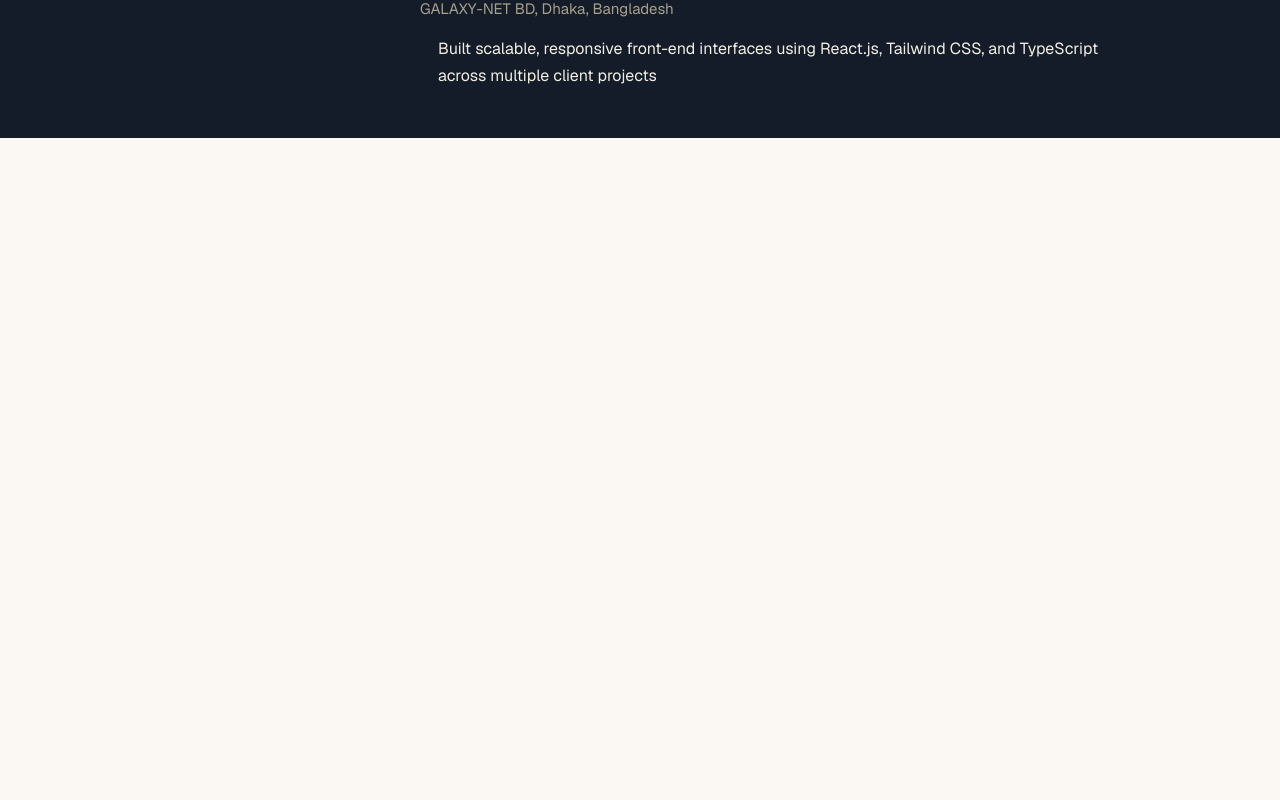
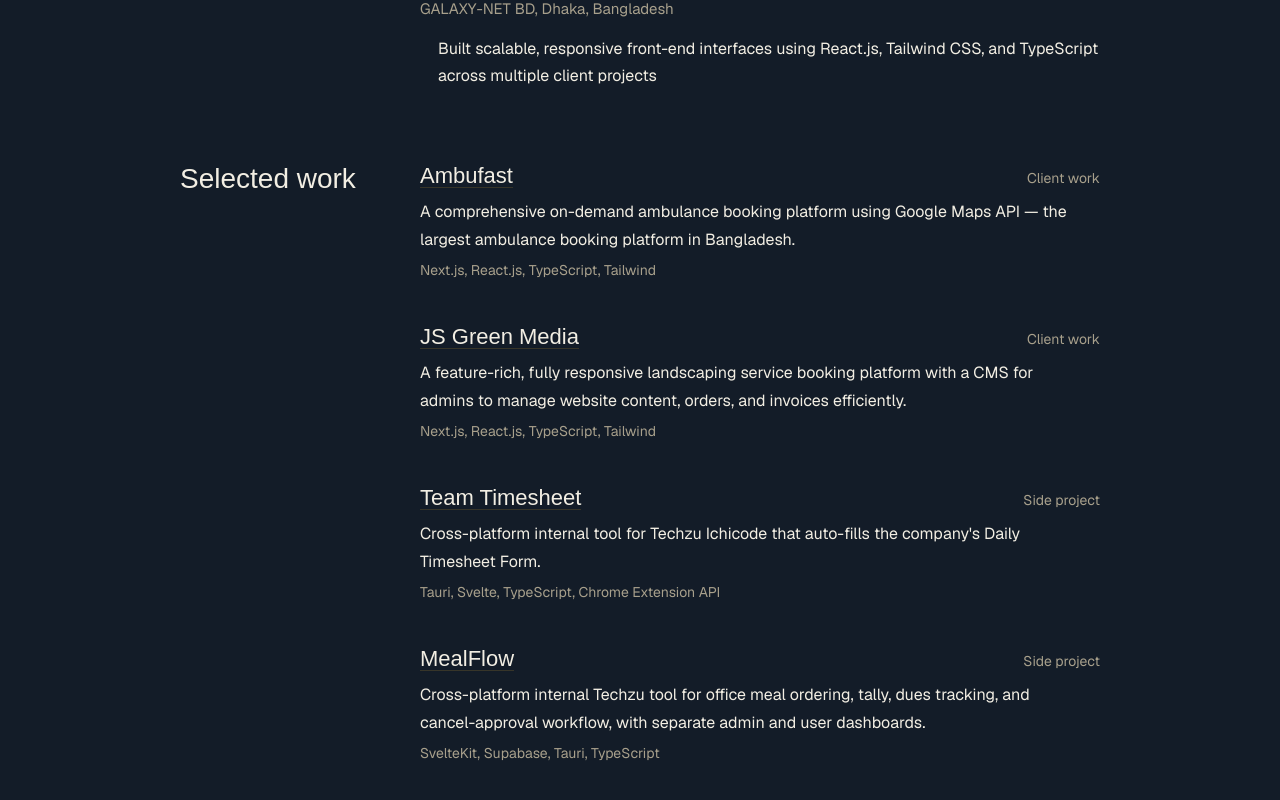
Before and after one commit to Srabon444/portfolio, a Next.js app: page /pro in a window 1280 px wide. Shown: the part 1665-2465 px from the top of the page. Before the commit the page ends 1803 px from the top, so only its background shows below. Built offline with nearby package versions, Linux system fonts and the light colour scheme; a web font is replaced by a local one.

Commit message:
List selected projects on the /pro page

```diff
--- a/src/app/pro/page.tsx
+++ b/src/app/pro/page.tsx
@@ -6,6 +6,11 @@
 const HIGHLIGHTS: Record<number, number[]> = {
   1: [3, 4, 5],
   2: [0, 1, 3],
+};
+
+const firstSentence = (text: string) => {
+  const end = text.indexOf(". ");
+  return end === -1 ? text : text.slice(0, end + 1);
 };
 
 const stripPeriod = (text: string) => text.trim().replace(/\.$/, "");
@@ -105,6 +110,34 @@
             })}
           </ol>
         </Section>
+
+        <Section id="pro-work" title="Selected work">
+          <ul className={s.list}>
+            {projects.map((p) => {
+              const href = p.demoLink || p.codeLink;
+              return (
+                <li key={p.id} className={s.item}>
+                  <div className={s.itemHead}>
+                    <h3 className={s.itemTitle}>
+                      {href ? (
+                        <a href={href} className={s.link} {...external}>
+                          {p.title}
+                        </a>
+                      ) : (
+                        p.title
+                      )}
+                    </h3>
+                    <span className={s.meta}>
+                      {p.work ? "Client work" : "Side project"}
+                    </span>
+                  </div>
+                  <p className={s.desc}>{firstSentence(p.description)}</p>
+                  <p className={s.stack}>{p.technologies.slice(0, 4).join(", ")}</p>
+                </li>
+              );
+            })}
+          </ul>
+        </Section>
       </main>
     </div>
   );
--- a/src/app/pro/pro.module.css
+++ b/src/app/pro/pro.module.css
@@ -186,3 +186,15 @@
 .bullets li::marker {
   color: var(--gold);
 }
+
+.desc {
+  max-width: 62ch;
+  margin: 8px 0 0;
+  font-size: 16px;
+}
+
+.stack {
+  margin: 6px 0 0;
+  font-size: 14px;
+  color: var(--dust);
+}
```
